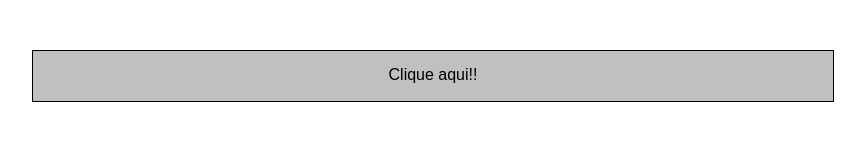
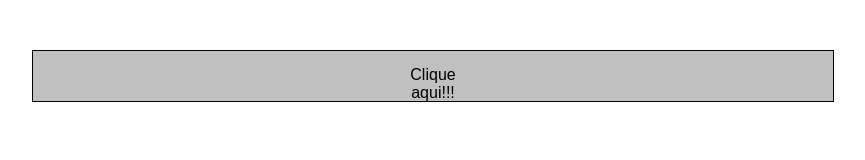
Before and after one commit to marcelocipriano/javascript, a plain HTML site: page onclick/index.html in a window 1280 px wide. Shown: the whole page, without its empty margins (207-1072 px from the left). Drawn offline with Linux system fonts and the light colour scheme.

Commit message:
commit inicial

```diff
--- a/onclick/index.html
+++ b/onclick/index.html
@@ -8,7 +8,7 @@
 <body>
 
 	<div id="box">
-		<p>Clique aqui!!</p>
+		<p>Clique aqui!!!</p>
 	</div>
 
 	<script src="js/javascript.js"></script>
```
